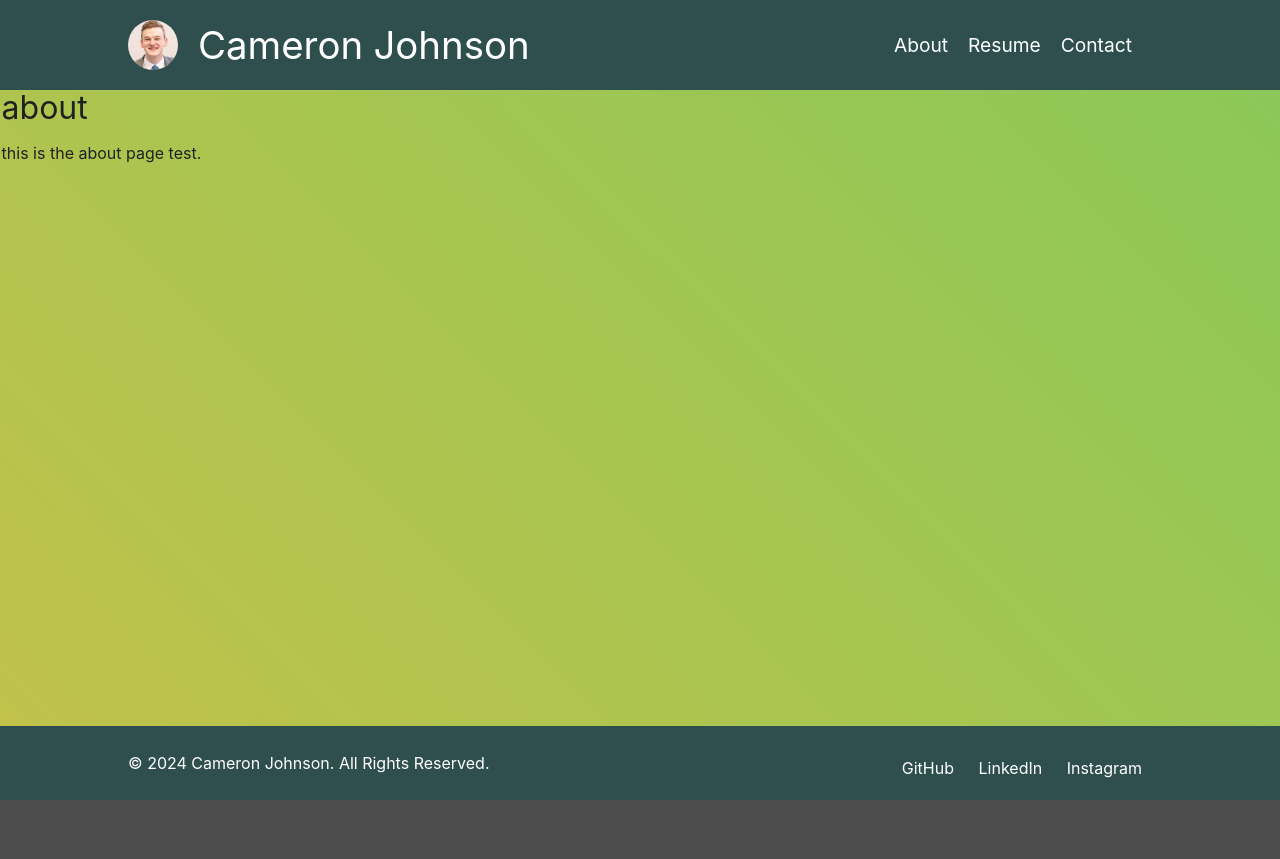
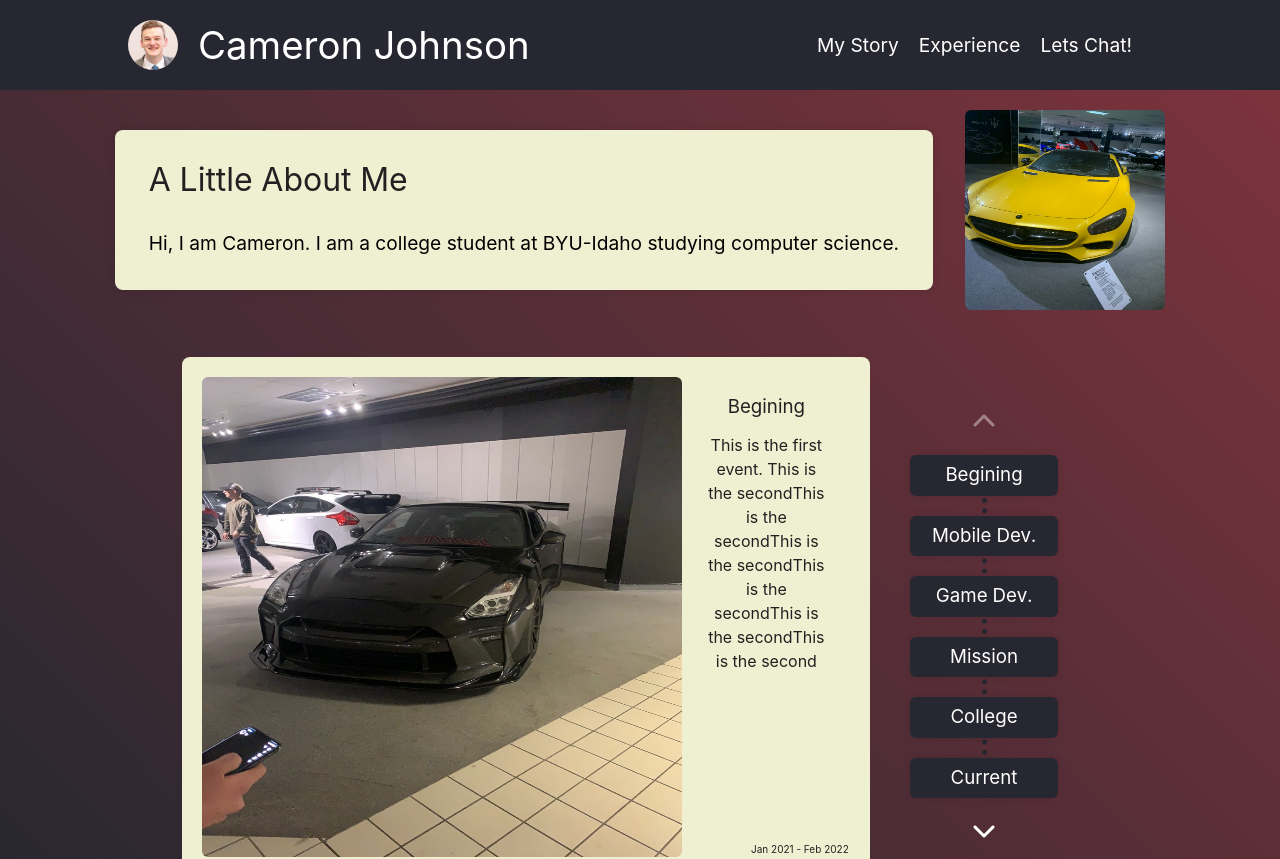
Before and after one commit to cameronrjohnson/my-website, a SvelteKit app: page /about in a window 1280 px wide. Shown: the top 859 px of the page. Before the commit the page ends 800 px from the top, so only its background shows below. Built offline with nearby package versions, Linux system fonts and the light colour scheme.

Commit message:
Added the about me page

```diff
--- a/src/lib/components/Footer.svelte
+++ b/src/lib/components/Footer.svelte
@@ -8,7 +8,7 @@
     }
 
     footer {
-      background-color: darkslategray;
+      background-color: #262730;
       color: white;
       padding: 20px 0;
       text-align: center;
--- a/src/lib/components/Header.svelte
+++ b/src/lib/components/Header.svelte
@@ -3,6 +3,8 @@
 </script>
 
 <style>
+
+
   .container {
       width: 80%;
       margin: 0 auto;
@@ -12,7 +14,7 @@
   }
 
   header {
-      background-color: darkslategrey;
+      background-color: #262730;
       color: white;
       padding: 20px 0;
       width: 100%;
@@ -57,7 +59,7 @@
   }
 
 </style>
-
+<html lang="en">
     <header>
         <div class="container">
             <div class="branding">
@@ -68,10 +70,11 @@
             </div>
             <nav>
                 <ul>
-              <li><a href="{base}/about">About</a></li>
-              <li><a href="{base}/portfolio">Resume</a></li>
-              <li><a href="{base}/contact">Contact</a></li>
+                    <li><a href="{base}/about">My Story</a></li>
+                    <li><a href="{base}/portfolio">Experience</a></li>
+                    <li><a href="{base}/contact">Lets Chat!</a></li>
                 </ul>
             </nav>
         </div>
       </header>
+</html>
--- /dev/null
+++ b/src/lib/components/about/aboutMeHeader.svelte
@@ -0,0 +1,59 @@
+<!-- src/lib/CentralContainer.svelte -->
+<script lang="ts">
+  import { base } from '$app/paths';
+  import Slideshow from '../about/slideshow.svelte';
+
+  // Sample images for the slideshow
+  const images = [
+    `${base}/images/test-image.jpeg`,
+    `${base}/images/test-image(1).jpeg`,
+    `${base}/images/test-image(2).jpeg`
+  ];
+</script>
+
+<style>
+  .container {
+     display: flex;
+    flex-direction: row;
+    justify-content: center;
+    align-items: center;
+    padding: 20px;
+    position: relative;
+  }
+
+  .content {
+      display: flex;
+      flex-direction: column;
+      justify-content: flex-start;
+      align-items: flex-start;
+      background-color: #EFF0D1;
+      padding: 2rem;
+      box-shadow: 0 0 10px rgba(0, 0, 0, 0.1);
+      border-radius: 8px;
+      width: 100%; /* Adjust width as needed */
+      margin-right: 2rem; /* Add space between text and slideshow */
+  }
+
+  h1 {
+      margin-bottom: 1rem;
+  }
+
+  .head {
+      color: black;
+      list-style: none;
+      text-decoration: none;
+      font-size: 1.2em;
+  }
+
+
+</style>
+
+<div class="container">
+  <div class="content">
+      <h1>A Little About Me</h1>
+      <slot>
+          <p class="head">Hi, I am Cameron. I am a college student at BYU-Idaho studying computer science.</p>
+      </slot>
+  </div>
+      <Slideshow {images} />
+</div>
--- /dev/null
+++ b/src/lib/components/about/slideshow.svelte
@@ -0,0 +1,47 @@
+<!-- src/lib/Slideshow.svelte -->
+<script lang="ts">
+    import { onMount } from 'svelte';
+    import { writable } from 'svelte/store';
+
+    export let images: string[] = [];
+
+    const currentImageIndex = writable(0);
+
+    function nextImage() {
+        currentImageIndex.update(index => (index + 1) % images.length);
+    }
+
+    function prevImage() {
+        currentImageIndex.update(index => (index - 1 + images.length) % images.length);
+    }
+
+    let interval: ReturnType<typeof setInterval>;
+    onMount(() => {
+        interval = setInterval(nextImage, 3000); // Change image every 3 seconds
+        return () => clearInterval(interval);
+    });
+</script>
+
+<style>
+    .slideshow {
+        position: relative;
+    }
+
+    .slideshow img {
+        height: 200px;
+        width: 200px;
+        border-radius: 6px;
+    }
+
+
+
+</style>
+
+<div class="slideshow">
+    {#if images.length > 0}
+        {#each images as image, index (image)}
+            <img src={image} alt="" style:display={$currentImageIndex === index ? 'block' : 'none'} />
+        {/each}
+    {/if}
+
+</div>
--- /dev/null
+++ b/src/lib/components/about/timeline.svelte
@@ -0,0 +1,155 @@
+<!-- src/lib/components/timeline.svelte -->
+<script lang="ts">
+    import { writable } from "svelte/store";
+
+    export let events: { title: string; message: string; image: string; date: string}[] = [];
+
+    const currentEventIndex = writable(0);
+
+    function nextEvent() {
+        currentEventIndex.update((index) => (index < events.length - 1 ? index + 1 : index));
+    }
+
+    function prevEvent() {
+        currentEventIndex.update((index) => (index > 0 ? index - 1 : 0));
+    }
+
+    $: currentEvent = events[$currentEventIndex];
+
+    let timelineContainer: HTMLElement | null = null;
+</script>
+
+<!-- Link to Font Awesome -->
+<link rel="stylesheet" href="https://cdnjs.cloudflare.com/ajax/libs/font-awesome/6.0.0-beta3/css/all.min.css">
+
+<style>
+    .timeline-container {
+        display: flex;
+        flex-direction: row;
+        justify-content: center;
+        align-items: center;
+        padding: 20px;
+        position: relative;
+    }
+
+    .image-container {
+        border-radius: 8px;
+        display: flex;
+        flex-direction: row;
+        padding: 20px;
+        background-color: #EFF0D1;
+        position: relative;
+        box-sizing: border-box;
+        margin-bottom: 20px;
+    }
+
+    .image-container img {
+        height: 60vh;
+        width: 60vh;
+        border-radius: 6px;
+    }
+
+    .vertical_dotted_line {
+        max-height: 50%;
+        content:"";
+        position: absolute;
+        z-index: -1;
+        top: 0;
+        bottom: 0;
+        left: 49%;
+        border-left: 5px dotted #262730;
+        margin: auto;
+    }
+
+    .timeline {
+        flex: 1;
+        overflow-x: auto;
+        padding: 50px;
+        box-sizing: border-box;
+        display: flex;
+        flex-direction: column;
+        justify-content: space-between; /* Space items evenly */
+        align-items: center;
+        position: relative;
+        z-index: 1; /* Ensure timeline items are above the dotted line */
+    }
+
+    .timeline-item {
+        min-width: 100%;
+        min-height: 25%;
+        color: white;
+        padding: 10px;
+        margin: 10px 0; /* Adjust margin */
+        background-color: #262730; /* Darker background color */
+        box-shadow: 0 0 10px rgba(0, 0, 0, 0.1);
+        border-radius: 6px;
+        position: relative;
+        flex: 1; /* Ensure items grow to fill space */
+    }
+
+    .content h3 {
+        margin-top: 0;
+    }
+
+    .btn {
+        padding: 10px 20px;
+        color: white;
+        border: none;
+        border-radius: 4px;
+        cursor: pointer;
+        transition: background-color 0.3s;
+    }
+
+    .btn:hover {
+        background-color: #262730;
+    }
+
+    .btn i {
+        font-size: 24px;
+    }
+
+    .event-details {
+        padding: 20px;
+        max-width: 10vw;
+        min-width: 10vw;
+    }
+
+    .date {
+        font-size: x-small;
+        position: absolute;
+        bottom: 0;
+        right: 0;
+        padding: 20px;
+    }
+</style>
+
+<div bind:this={timelineContainer} class="timeline-container">
+    <div class="image-container">
+        {#if events.length > 0}
+            <img src={currentEvent.image} alt="" />
+            <div class="event-details">
+                <h3>{currentEvent.title}</h3>
+                <p>{currentEvent.message}</p>
+                <p class="date"> {currentEvent.date}</p>
+            </div>
+        {/if}
+    </div>
+
+    <div class="timeline">
+        <button class="btn" on:click={prevEvent} disabled={$currentEventIndex === 0}>
+            <i class="fas fa-chevron-up"></i>
+        </button>
+        <div class="vertical_dotted_line"></div>
+        {#each events as event, index}
+            <div class="timeline-item" data-index={index}>
+                <div class="content">
+                    <h3>{event.title}</h3>
+                </div>
+            </div>
+        {/each}
+
+        <button class="btn" on:click={nextEvent} disabled={$currentEventIndex === events.length - 1}>
+            <i class="fas fa-chevron-down"></i>
+        </button>
+    </div>
+</div>
--- a/src/routes/+layout.svelte
+++ b/src/routes/+layout.svelte
@@ -1,31 +1,33 @@
+<!-- src/routes/YourPage.svelte -->
 <script>
     import Header from '../lib/components/Header.svelte';
     import Footer from '../lib/components/Footer.svelte';
   </script>
 
   <style>
+    :global(html, body) {
+      margin: 0;
+      padding: 0;
+      background-color: #262730; /* Ensure white background above and below header/footer */
+    }
+
     .layout-container {
       display: flex;
       flex-direction: column;
-      min-height: 100vh;
+      min-height: 100vh; /* Ensure full viewport height */
     }
 
     main {
       flex: 1;
+      background: linear-gradient(45deg, #262730, #D33F49, #EFF0D1); /* Gradient background */
+      background-size: 600%; /* Adjust background size as needed */
+      display: flex; /* Enable flexbox for main content */
+      justify-content: center; /* Center content horizontally */
+      align-items: center; /* Center content vertically */
+      text-align: center; /* Align text content center */
     }
 
-  .gradient-background {
-      background: linear-gradient(45deg, #ff6b6b, #ffbb3b, #51cf66);
-      background-size: 600% 600%;
-      animation: gradient 10s ease infinite;
-      position: fixed;
-      top: 0;
-      left: 0;
-      width: 100%;
-      height: 100%;
-      z-index: -1;
-  }
-
+    /* Adjust gradient animation */
     @keyframes gradient {
       0% {
         background-position: 0% 50%;
@@ -40,7 +42,6 @@
   </style>
 
   <div class="layout-container">
-  <div class="gradient-background"></div>
     <Header />
     <main>
       <slot />
--- a/src/routes/+page.svelte
+++ b/src/routes/+page.svelte
@@ -13,7 +13,7 @@
       }
 
       .content {
-        background-color: white;
+        background-color: #EFF0D1;
         padding: 2rem;
         box-shadow: 0 0 10px rgba(0, 0, 0, 0.1);
         border-radius: 8px;
@@ -38,7 +38,7 @@
 
     <div class="container">
       <div class="content">
-        <h1>Hi, I am an aspiring software engineer!</h1>
+        <h1>Hi, I am an aspiring software develper!</h1>
         <slot>
             <p class="head">Feel free to look around my website.</p>
         </slot>
--- a/src/routes/about/+page.svelte
+++ b/src/routes/about/+page.svelte
@@ -1,2 +1,59 @@
-<h1>about</h1>
-<p>this is the about page test.</p>
+<script lang="ts">
+  import Timeline from '$lib/components/about/timeline.svelte';
+  import AboutMe from '$lib/components/about/aboutMeHeader.svelte';
+  import { base } from '$app/paths';
+  import { date } from 'yup';
+
+  const events = [
+    {
+      title: 'Begining',
+      message: 'This is the first event. This is the secondThis is the secondThis is the secondThis is the secondThis is the secondThis is the second',
+      image: `${base}/images/test-image.jpeg`,
+      date: 'Jan 2021 - Feb 2022'
+    },
+    {
+      title: 'Mobile Dev.',
+      message: 'This is the second event.This is the secondThis is the secondThis is the second',
+      image: `${base}/images/test-image(1).jpeg`,
+      date: ''
+    },
+    {
+      title: 'Game Dev.',
+      message: 'This is the third event.This is the secondThis is the secondThis is the secondThis is the secondThis is the secondThis is the second',
+      image: `${base}/images/test-image(2).jpeg`,
+      date: ''
+    },
+    {
+      title: 'Mission',
+      message: 'This is the third event.',
+      image: `${base}/images/test-image.jpeg`,
+      date: ''
+    },
+    {
+      title: 'College',
+      message: 'This is the third event.',
+      image: `${base}/images/test-image(1).jpeg`,
+      date: ''
+    },
+    {
+      title: 'Current',
+      message: 'This is the third event.',
+      image: `${base}/images/test-image(2).jpeg`,
+      date: ''
+    }
+  ];
+</script>
+
+<style>
+.main {
+  display: flex;
+  flex-direction: column;
+  justify-content: center;
+  align-items: center;
+}
+</style>
+
+<div class="main">
+<AboutMe />
+<Timeline {events} />
+</div>
--- a/src/routes/contact/+page.svelte
+++ b/src/routes/contact/+page.svelte
@@ -62,7 +62,7 @@
     }
 
     .content {
-      background-color: white;
+      background-color: #EFF0D1;
       padding: 2rem;
       box-shadow: 0 0 10px rgba(0, 0, 0, 0.1);
       border-radius: 8px;
@@ -86,13 +86,12 @@
     .form-group {
       margin-bottom: 1rem;
     }
-
   </style>
 
   <div class="container">
     <div class="content">
-      <h1>Contact Us</h1>
-      <p class="head">Enter the details to get in touch with us. You can remove your email at any time after this.</p>
+      <h1>Send Me An Email</h1>
+      <p class="head">Please enter your info and message below and I will try to get back to you asap.</p>
 
       {#if apiResult !== null}
         {#if apiResult === true}
--- a/src/routes/portfolio/+page.svelte
+++ b/src/routes/portfolio/+page.svelte
@@ -1,3 +1,46 @@
-<h1>
-    Portfolio goes here
-</h1>
+<!-- src/lib/CentralContainer.svelte -->
+<script lang="ts">
+    import {base} from '$app/paths';
+  </script>
+
+  <style>
+    .container {
+      display: flex;
+      justify-content: center;
+      align-items: center;
+      height: 80vh;
+      background-color: hsl(0, 0, 30%);
+    }
+
+    .content {
+      background-color: #EFF0D1;
+      padding: 2rem;
+      box-shadow: 0 0 10px rgba(0, 0, 0, 0.1);
+      border-radius: 8px;
+      max-width: 800px;
+      width: 100%;
+      text-align: center;
+    }
+
+    h1 {
+      margin-bottom: 1rem;
+    }
+
+    .head {
+      color: black;
+    list-style: none;
+    text-decoration: none;
+    font-size: 1.2em;
+
+  }
+
+  </style>
+
+  <div class="container">
+    <div class="content">
+      <h1>Hi, I am an aspiring software develper!</h1>
+      <slot>
+          <p class="head">Feel free to look around my website.</p>
+      </slot>
+    </div>
+  </div>
```
Lines whose indentation alone changed are shown as unchanged.
